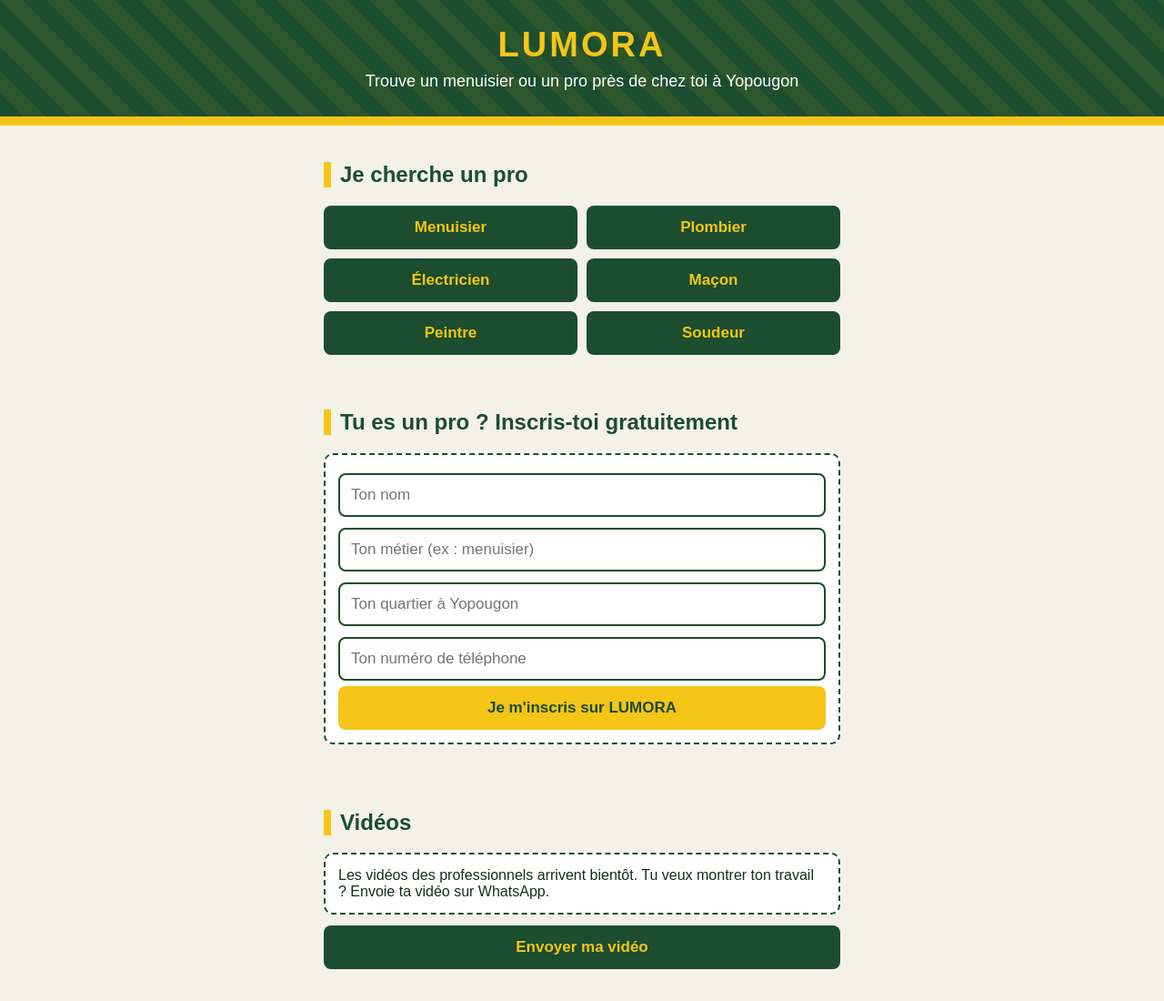
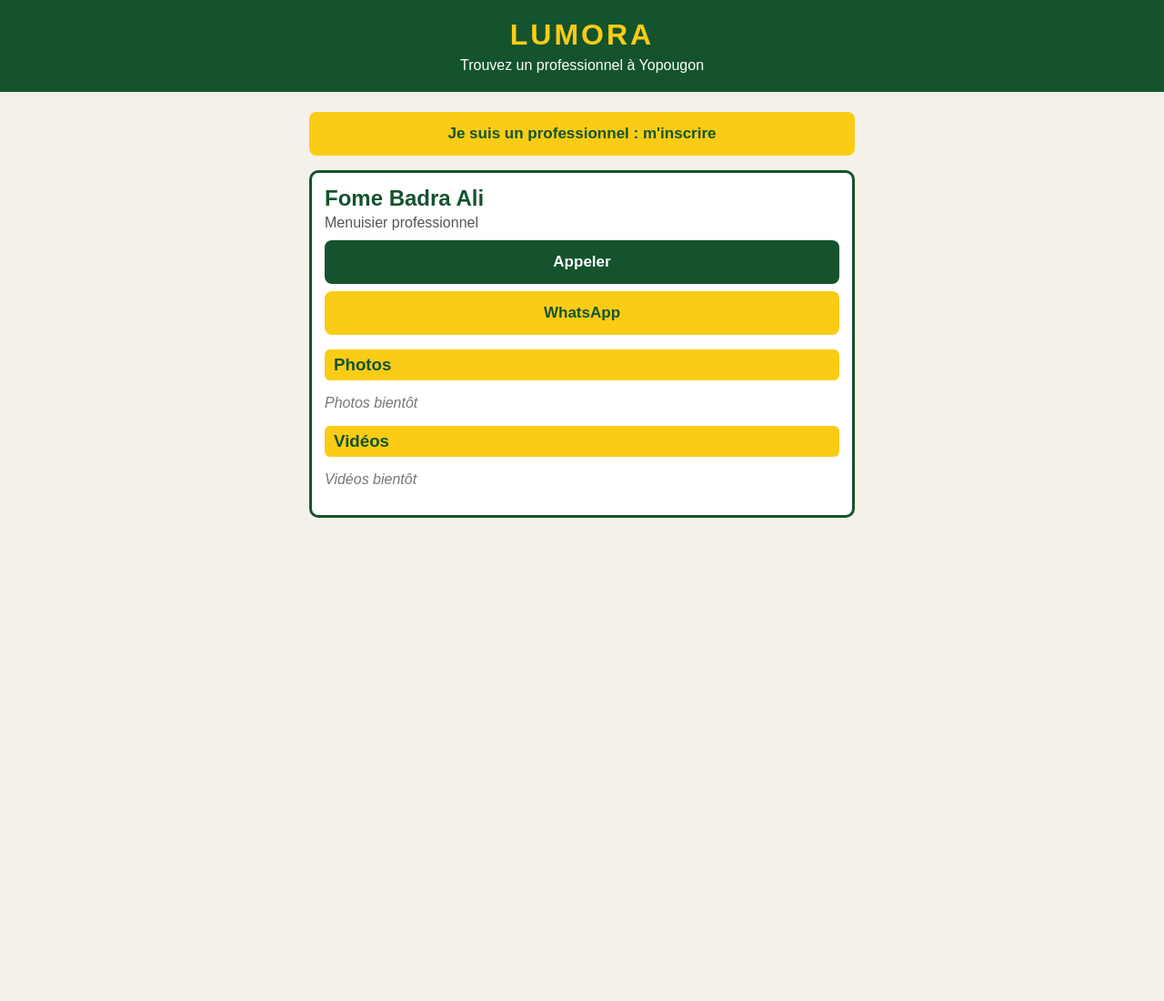
Before and after one commit to ccrd1234b4/Lumora, a plain HTML site: page index.html in a window 1280 px wide. Shown: the top 1100 px of the page at 91% size. After the commit the page ends 800 px from the top, so only its background shows below. Drawn offline with Linux system fonts and the light colour scheme.

Commit message:
Update index.html

```diff
--- a/index.html
+++ b/index.html
@@ -1,84 +1,62 @@
 <!DOCTYPE html>
-<html lang="fr"><head><meta charset="utf-8">
+<html lang="fr">
+<head>
+<meta charset="utf-8">
 <meta name="viewport" content="width=device-width,initial-scale=1">
-<meta name="theme-color" content="#1b4d2e">
+<title>LUMORA</title>
 <link rel="manifest" href="manifest.json">
-<link rel="icon" href="icon.svg" type="image/svg+xml">
-<title>LUMORA - Trouve un pro à Yopougon</title>
+<meta name="theme-color" content="#14532d">
 <style>
-*{box-sizing:border-box}
-body{margin:0;font-family:Arial,sans-serif;background:#f4f1e6;color:#12301c}
-header{background:#1b4d2e;color:#f5c518;padding:28px 16px;text-align:center;border-bottom:10px solid #f5c518;background-image:repeating-linear-gradient(45deg,transparent 0 18px,rgba(245,197,24,.08) 18px 36px)}
-header h1{margin:0;font-size:38px;letter-spacing:3px}
-header p{margin:8px 0 0;color:#fff;font-size:18px}
-section{padding:20px 16px;max-width:600px;margin:auto}
-h2{border-left:8px solid #f5c518;padding-left:10px;color:#1b4d2e}
-.grille{display:grid;grid-template-columns:1fr 1fr;gap:10px}
-button,.btn{background:#1b4d2e;color:#f5c518;border:0;border-radius:8px;padding:14px;font-size:17px;font-weight:bold;width:100%}
-.jaune{background:#f5c518;color:#1b4d2e}
-input,select,textarea{width:100%;padding:12px;margin:6px 0;font-size:17px;border:2px solid #1b4d2e;border-radius:8px}
-.carte{background:#fff;border:2px dashed #1b4d2e;border-radius:10px;padding:14px;margin-bottom:12px}
-footer{text-align:center;padding:20px;background:#1b4d2e;color:#fff}
-</style></head><body>
-
-<header>
-<h1>LUMORA</h1>
-<p>Trouve un menuisier ou un pro près de chez toi à Yopougon</p>
-</header>
-
-<section>
-<h2>Je cherche un pro</h2>
-<div class="grille">
-<button onclick="chercher('menuisier')">Menuisier</button>
-<button onclick="chercher('plombier')">Plombier</button>
-<button onclick="chercher('électricien')">Électricien</button>
-<button onclick="chercher('maçon')">Maçon</button>
-<button onclick="chercher('peintre')">Peintre</button>
-<button onclick="chercher('soudeur')">Soudeur</button>
-</div>
-</section>
-
-<section>
-<h2>Tu es un pro ? Inscris-toi gratuitement</h2>
-<div class="carte">
-<input id="nom" name="lumora-nom" autocomplete="off" placeholder="Ton nom">
-<input id="metier" name="lumora-metier" autocomplete="off" placeholder="Ton métier (ex : menuisier)">
-<input id="quartier" name="lumora-quartier" autocomplete="off" placeholder="Ton quartier à Yopougon">
-<input id="tel" name="lumora-tel" type="tel" autocomplete="off" placeholder="Ton numéro de téléphone">
-<button class="jaune" onclick="inscrire()">Je m'inscris sur LUMORA</button>
-</div>
-</section>
-
-<section>
-<h2>Vidéos</h2>
-<div class="carte">Les vidéos des professionnels arrivent bientôt. Tu veux montrer ton travail ? Envoie ta vidéo sur WhatsApp.</div>
-<button onclick="ecrire('Bonjour LUMORA, je veux envoyer une vidéo de mon travail.')">Envoyer ma vidéo</button>
-</section>
-
-<section>
-<h2>Avis et commentaires</h2>
-<div class="carte">
-<input id="avisnom" name="lumora-avisnom" autocomplete="off" placeholder="Ton nom">
-<textarea id="avis" rows="3" placeholder="Ton avis ou ton commentaire"></textarea>
-<button class="jaune" onclick="donnerAvis()">Envoyer mon avis</button>
-</div>
-</section>
-
-<footer>LUMORA - Yopougon<br>Lancement gratuit</footer>
-
+body{margin:0;font-family:Arial,sans-serif;background:#f4f1e8;color:#1a1a1a}
+header{background:#14532d;color:#facc15;padding:20px;text-align:center}
+header h1{margin:0;font-size:32px;letter-spacing:3px}
+header p{margin:6px 0 0;color:#fff}
+main{padding:14px;max-width:600px;margin:auto}
+.btn{display:block;text-align:center;padding:14px;margin:8px 0;border-radius:8px;font-weight:bold;text-decoration:none;font-size:17px}
+.jaune{background:#facc15;color:#14532d}
+.vert{background:#14532d;color:#fff}
+.carte{background:#fff;border:3px solid #14532d;border-radius:10px;padding:14px;margin:16px 0}
+.carte h2{margin:0;color:#14532d}
+.metier{color:#555;margin:4px 0 10px}
+h3{background:#facc15;color:#14532d;padding:6px 10px;border-radius:6px;margin:16px 0 8px}
+.photos{display:grid;grid-template-columns:1fr 1fr;gap:8px}
+.photos img,video{width:100%;border-radius:8px}
+.vide{color:#777;font-style:italic}
+</style>
+</head>
+<body>
+<header><h1>LUMORA</h1><p>Trouvez un professionnel à Yopougon</p></header>
+<main>
+<a class="btn jaune" id="inscrire" href="#">Je suis un professionnel : m'inscrire</a>
+<div id="liste"></div>
+</main>
 <script>
-var NUM="2250715898210";
-function ecrire(t){window.open("https://wa.me/"+NUM+"?text="+encodeURIComponent(t),"_blank");}
-function chercher(m){ecrire("Bonjour LUMORA, je cherche un "+m+" à Yopougon.");}
-function inscrire(){
-var n=document.getElementById("nom").value,m=document.getElementById("metier").value,q=document.getElementById("quartier").value,t=document.getElementById("tel").value;
-if(!n||!m||!t){alert("Remplis ton nom, ton métier et ton numéro.");return;}
-ecrire("INSCRIPTION PRO\nNom : "+n+"\nMétier : "+m+"\nQuartier : "+q+"\nTéléphone : "+t);
-}
-function donnerAvis(){
-var n=document.getElementById("avisnom").value,a=document.getElementById("avis").value;
-if(!a){alert("Écris ton avis.");return;}
-ecrire("AVIS LUMORA\nNom : "+n+"\nAvis : "+a);
-}
+var LUMORA_WA="2250715898210";
+var PROS=[
+ {
+  nom:"Fome Badra Ali",
+  metier:"Menuisier professionnel",
+  tel:"0544853364",
+  wa:"2250544853364",
+  photos:[],
+  videos:[]
+ }
+];
+document.getElementById("inscrire").href="https://wa.me/"+LUMORA_WA+"?text="+encodeURIComponent("Bonjour LUMORA, je veux m'inscrire. Mon nom : ... Mon métier : ...");
+var html="";
+PROS.forEach(function(p){
+ html+='<div class="carte"><h2>'+p.nom+'</h2><div class="metier">'+p.metier+'</div>';
+ html+='<a class="btn vert" href="tel:'+p.tel+'">Appeler</a>';
+ html+='<a class="btn jaune" href="https://wa.me/'+p.wa+'">WhatsApp</a>';
+ html+='<h3>Photos</h3>';
+ if(p.photos.length){html+='<div class="photos">'+p.photos.map(function(f){return '<img src="'+f+'">';}).join("")+'</div>';}
+ else{html+='<p class="vide">Photos bientôt</p>';}
+ html+='<h3>Vidéos</h3>';
+ if(p.videos.length){html+=p.videos.map(function(f){return '<video controls src="'+f+'"></video>';}).join("");}
+ else{html+='<p class="vide">Vidéos bientôt</p>';}
+ html+='</div>';
+});
+document.getElementById("liste").innerHTML=html;
 </script>
-</body></html>
+</body>
+</html>
```
